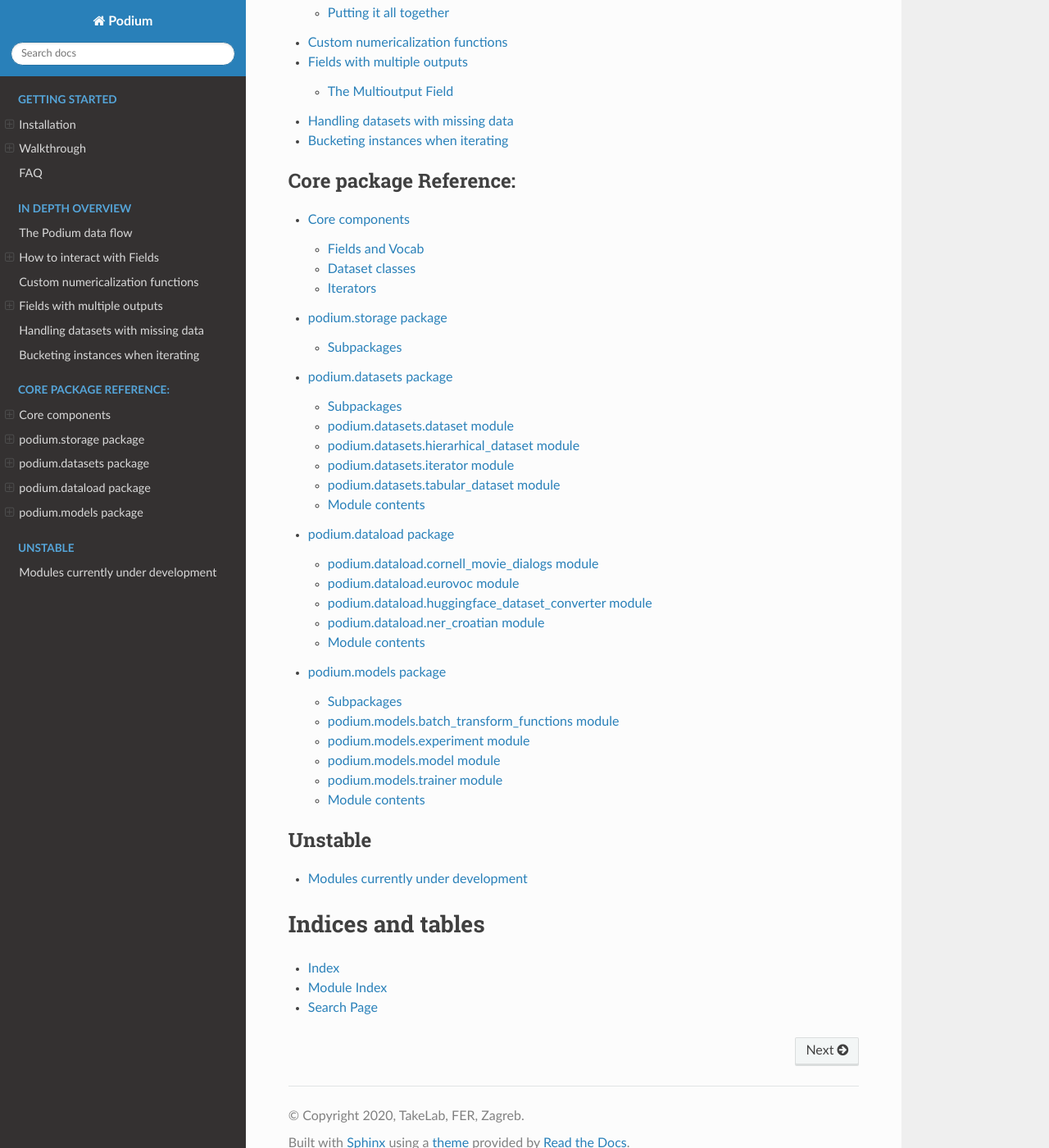
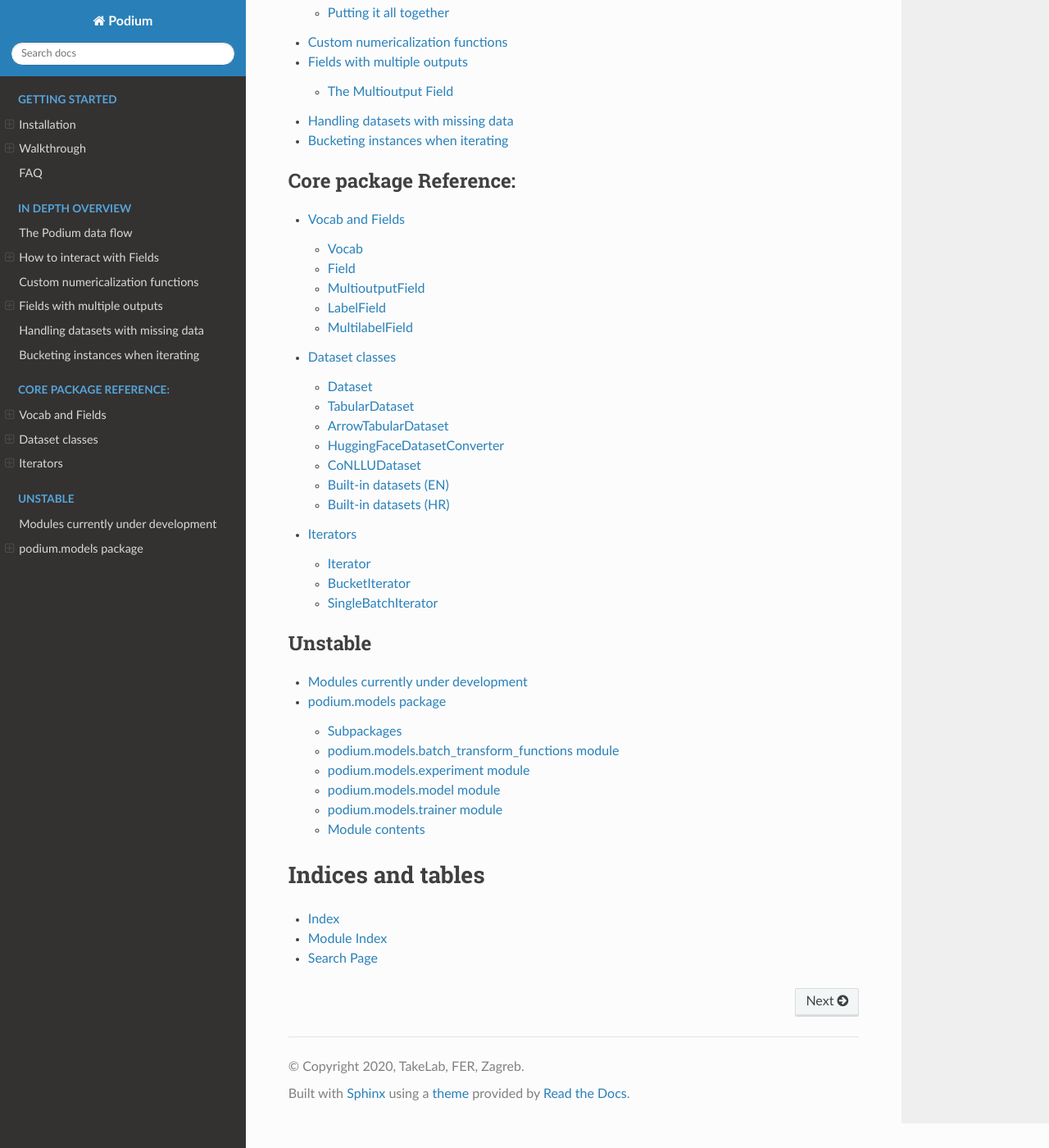
Before and after one commit to TakeLab/podium, a Sphinx documentation site: the page built from docs/source/index.rst, in a window 1280 px wide and 1400 px high, scrolled down 1136 px. Shown: the whole window at 82% size. Built offline with Sphinx 7.4.7 and the Read the Docs theme 2.0.0, drawn with Linux system fonts in a browser that asks for light colours; pages that are not in the unit, such as notebooks, are missing from menus; some of the changed text lies outside the part shown.

Commit message:
Clean up package reference

```diff
--- a/docs/source/advanced.rst
+++ b/docs/source/advanced.rst
@@ -253,7 +252,8 @@ The :attr:`podium.datasets.BucketIterator.bucket_sort_key` function defines how
   >>>   for batch_x, batch_y in iterator:
   >>>       total_padding += count_padding(batch_x.text, padding_index)
   >>>       total_size += batch_x.text.size
-  >>>   print(f"For {iterator.__class__.__name__}, padding = {total_padding} out of {total_size}")
+  >>>       print(f"For {iterator.__class__.__name__}, padding = {total_padding}"
+  >>>             f" out of {total_size} = {total_padding/total_size*100}%")
   For Iterator, padding = 148141 out of 281696 = 52.588961149608096%
   For BucketIterator, padding = 2125 out of 135680 = 1.5661851415094339%
 
--- a/docs/source/core_components.rst
+++ /dev/null
@@ -1,66 +0,0 @@
-Core components
-================
-
-Fields and Vocab
-----------------
-
-Field
-^^^^^^
-
-A :class:`podium.storage.Field` is the main class in which the data processing logic
-is implemented. Data from datasets can exist in three modes in Fields: _raw_ (as-is in
-datasets), *processed* (after tokenization) and _numericalized_ (tokens replaced with their indices in a vocabulary or via custom numericalization).
-
-To construct a Field, you need to define its name, as follows:
-
-.. autoclass:: podium.storage.Field
-   :members:
-   :no-undoc-members:
-
-MultioutputField
-^^^^^^^^^^^^^^^^^
-.. autoclass:: podium.storage.MultioutputField
-   :members:
-   :no-undoc-members:
-
-Vocab
-^^^^^^
-.. autoclass:: podium.storage.Vocab
-   :members:
-   :no-undoc-members:
-
-Dataset classes
----------------
-
-Dataset
-^^^^^^^^
-.. autoclass:: podium.datasets.Dataset
-   :members:
-   :no-undoc-members:
-
-TabularDataset
-^^^^^^^^^^^^^^^
-.. autoclass:: podium.datasets.Dataset
-   :members:
-   :no-undoc-members:
-
-Iterators
----------
-
-Iterator
-^^^^^^^^^
-.. autoclass:: podium.datasets.Iterator
-   :members:
-   :no-undoc-members:
-
-BucketIterator
-^^^^^^^^^^^^^^^
-.. autoclass:: podium.datasets.BucketIterator
-   :members:
-   :no-undoc-members:
-
-SingleBatchIterator
-^^^^^^^^^^^^^^^^^^^
-.. autoclass:: podium.datasets.SingleBatchIterator
-   :members:
-   :no-undoc-members:
--- /dev/null
+++ b/docs/source/datasets.rst
@@ -0,0 +1,90 @@
+
+Dataset classes
+================
+
+Dataset
+-----------------
+.. autoclass:: podium.datasets.Dataset
+   :members:
+   :no-undoc-members:
+
+TabularDataset
+-----------------
+.. autoclass:: podium.datasets.TabularDataset
+   :members:
+   :no-undoc-members:
+
+ArrowTabularDataset
+--------------------
+.. autoclass:: podium.arrow.ArrowDataset
+   :members:
+   :no-undoc-members:
+
+HuggingFaceDatasetConverter
+---------------------------
+.. autoclass:: podium.dataload.HuggingFaceDatasetConverter
+   :members:
+   :no-undoc-members:
+
+
+CoNLLUDataset
+-------------
+.. autoclass:: podium.datasets.CoNLLUDataset
+   :members:
+   :no-undoc-members:
+
+Built-in datasets (EN)
+----------------------
+
+Stanford Sentiment Treebank
+^^^^^^^^^^^^^^^^^^^^^^^^^^^^
+.. autoclass:: podium.datasets.impl.SST
+   :members:
+   :no-undoc-members:
+
+Internet Movie DataBase
+^^^^^^^^^^^^^^^^^^^^^^^^
+.. autoclass:: podium.datasets.impl.IMDB
+   :members:
+   :no-undoc-members:
+
+
+Stanford Natural Language Inference
+^^^^^^^^^^^^^^^^^^^^^^^^^^^^^^^^^^^^
+.. autoclass:: podium.datasets.impl.SNLISimple
+   :members:
+   :no-undoc-members:
+
+Eurovoc Dataset
+^^^^^^^^^^^^^^^
+.. autoclass:: podium.datasets.impl.EuroVocDataset
+   :members:
+   :no-undoc-members:
+
+Cornell Movie Dialogs Dataset
+^^^^^^^^^^^^^^^^^^^^^^^^^^^^^
+.. autoclass:: podium.datasets.impl.CornellMovieDialogsConversationalDataset
+   :members:
+   :no-undoc-members:
+
+
+Built-in datasets (HR)
+----------------------
+
+Pauza Reviews Dataset
+^^^^^^^^^^^^^^^^^^^^^
+.. autoclass:: podium.datasets.impl.PauzaHRDataset
+   :members:
+   :no-undoc-members:
+
+Named Entity Recognition dataset
+^^^^^^^^^^^^^^^^^^^^^^^^^^^^^^^^
+.. autoclass:: podium.datasets.impl.CroatianNERDataset
+   :members:
+   :no-undoc-members:
+
+Catacx Datasets
+^^^^^^^^^^^^^^^
+.. autoclass:: podium.datasets.impl.CatacxDataset
+   :members:
+   :no-undoc-members:
--- a/docs/source/index.rst
+++ b/docs/source/index.rst
@@ -17,7 +17,7 @@ The documentation is organized in four parts:
 
 - **Getting started**: a quick walkthrough of installation and basic usage examples.
 - **Walkthrough**: an overview of the scope of the library.
-- **Advanced**: examples of advanced usage of Podium.
+- **In-depth overview**: examples of advanced usage of Podium.
 - **Package reference**: full documentation of all methods and classes present in Podium.
 
 
@@ -39,18 +39,16 @@ The documentation is organized in four parts:
    :maxdepth: 2
    :caption: Core package Reference:
 
-   core_components
-   podium.storage
-   podium.datasets
-   podium.dataload
-   podium.models
-
+   vocab_and_fields
+   datasets
+   iterators
 
 .. toctree::
    :maxdepth: 2
    :caption: Unstable
 
    under_development
+   podium.models
 
 
 Indices and tables
--- /dev/null
+++ b/docs/source/iterators.rst
@@ -0,0 +1,20 @@
+Iterators
+==========
+
+Iterator
+---------
+.. autoclass:: podium.datasets.Iterator
+   :members:
+   :no-undoc-members:
+
+BucketIterator
+-----------------
+.. autoclass:: podium.datasets.BucketIterator
+   :members:
+   :no-undoc-members:
+
+SingleBatchIterator
+--------------------
+.. autoclass:: podium.datasets.SingleBatchIterator
+   :members:
+   :no-undoc-members:
--- a/docs/source/modules/podium.preproc.rst
+++ b/docs/source/modules/podium.preproc.rst
@@ -1,13 +1,5 @@
 podium.preproc package
 =======================
-
-Subpackages
------------
-
-.. toctree::
-
-   podium.preproc.lemmatizer
-   podium.preproc.stemmer
 
 Submodules
 ----------
--- a/docs/source/podium.dataload.rst
+++ /dev/null
@@ -1,43 +0,0 @@
-podium.dataload package
-========================
-
-podium.dataload.cornell\_movie\_dialogs module
------------------------------------------------
-
-.. automodule:: podium.dataload.cornell_movie_dialogs
-   :members:
-   :no-undoc-members:
-   :show-inheritance:
-
-podium.dataload.eurovoc module
--------------------------------
-
-.. automodule:: podium.dataload.eurovoc
-   :members:
-   :no-undoc-members:
-   :show-inheritance:
-
-podium.dataload.huggingface\_dataset\_converter module
--------------------------------------------------------
-
-.. automodule:: podium.dataload.huggingface_dataset_converter
-   :members:
-   :no-undoc-members:
-   :show-inheritance:
-
-podium.dataload.ner\_croatian module
--------------------------------------
-
-.. automodule:: podium.dataload.ner_croatian
-   :members:
-   :no-undoc-members:
-   :show-inheritance:
-
-
-Module contents
----------------
-
-.. automodule:: podium.dataload
-   :members:
-   :no-undoc-members:
-   :show-inheritance:
--- a/docs/source/podium.datasets.impl.rst
+++ /dev/null
@@ -1,82 +0,0 @@
-podium.datasets.impl package
-=============================
-
-podium.datasets.impl.catacx\_comments\_dataset module
-------------------------------------------------------
-
-.. automodule:: podium.datasets.impl.catacx_comments_dataset
-   :members:
-   :no-undoc-members:
-   :show-inheritance:
-
-podium.datasets.impl.catacx\_dataset module
---------------------------------------------
-
-.. automodule:: podium.datasets.impl.catacx_dataset
-   :members:
-   :no-undoc-members:
-   :show-inheritance:
-
-podium.datasets.impl.conllu\_dataset module
---------------------------------------------
-
-.. automodule:: podium.datasets.impl.conllu_dataset
-   :members:
-   :no-undoc-members:
-   :show-inheritance:
-
-podium.datasets.impl.cornell\_movie\_dialogs\_dataset module
--------------------------------------------------------------
-
-.. automodule:: podium.datasets.impl.cornell_movie_dialogs_dataset
-   :members:
-   :no-undoc-members:
-   :show-inheritance:
-
-podium.datasets.impl.croatian\_ner\_dataset module
----------------------------------------------------
-
-.. automodule:: podium.datasets.impl.croatian_ner_dataset
-   :members:
-   :no-undoc-members:
-   :show-inheritance:
-
-podium.datasets.impl.eurovoc\_dataset module
----------------------------------------------
-
-.. automodule:: podium.datasets.impl.eurovoc_dataset
-   :members:
-   :no-undoc-members:
-   :show-inheritance:
-
-podium.datasets.impl.imdb\_sentiment\_dataset module
------------------------------------------------------
-
-.. automodule:: podium.datasets.impl.imdb_sentiment_dataset
-   :members:
-   :no-undoc-members:
-   :show-inheritance:
-
-podium.datasets.impl.pauza\_dataset module
--------------------------------------------
-
-.. automodule:: podium.datasets.impl.pauza_dataset
-   :members:
-   :no-undoc-members:
-   :show-inheritance:
-
-podium.datasets.impl.iris\_dataset module
-------------------------------------------
-
-.. automodule:: podium.datasets.impl.iris_dataset
-   :members:
-   :no-undoc-members:
-   :show-inheritance:
-
-Module contents
----------------
-
-.. automodule:: podium.datasets.impl
-   :members:
-   :no-undoc-members:
-   :show-inheritance:
--- a/docs/source/podium.datasets.rst
+++ /dev/null
@@ -1,50 +0,0 @@
-podium.datasets package
-========================
-
-Subpackages
------------
-
-.. toctree::
-
-   podium.datasets.impl
-
-podium.datasets.dataset module
--------------------------------
-
-.. automodule:: podium.datasets.dataset
-   :members:
-   :no-undoc-members:
-   :show-inheritance:
-
-podium.datasets.hierarhical\_dataset module
---------------------------------------------
-
-.. automodule:: podium.datasets.hierarhical_dataset
-   :members:
-   :no-undoc-members:
-   :show-inheritance:
-
-podium.datasets.iterator module
---------------------------------
-
-.. automodule:: podium.datasets.iterator
-   :members:
-   :no-undoc-members:
-   :show-inheritance:
-
-podium.datasets.tabular\_dataset module
-----------------------------------------
-
-.. automodule:: podium.datasets.tabular_dataset
-   :members:
-   :no-undoc-members:
-   :show-inheritance:
-
-
-Module contents
----------------
-
-.. automodule:: podium.datasets
-   :members:
-   :no-undoc-members:
-   :show-inheritance:
--- /dev/null
+++ b/docs/source/vocab_and_fields.rst
@@ -0,0 +1,32 @@
+Vocab and Fields
+================
+
+Vocab
+-----------------
+.. autoclass:: podium.storage.Vocab
+   :members:
+   :no-undoc-members:
+
+Field
+------
+.. autoclass:: podium.storage.Field
+   :members:
+   :no-undoc-members:
+
+MultioutputField
+-----------------
+.. autoclass:: podium.storage.MultioutputField
+   :members:
+   :no-undoc-members:
+
+LabelField
+-----------
+.. autoclass:: podium.storage.LabelField
+   :members:
+   :no-undoc-members:
+
+MultilabelField
+----------------
+.. autoclass:: podium.storage.MultilabelField
+   :members:
+   :no-undoc-members:
```
Also changed, not shown: other parts of docs/source/advanced.rst (+1 -2 lines), 1 other file.
